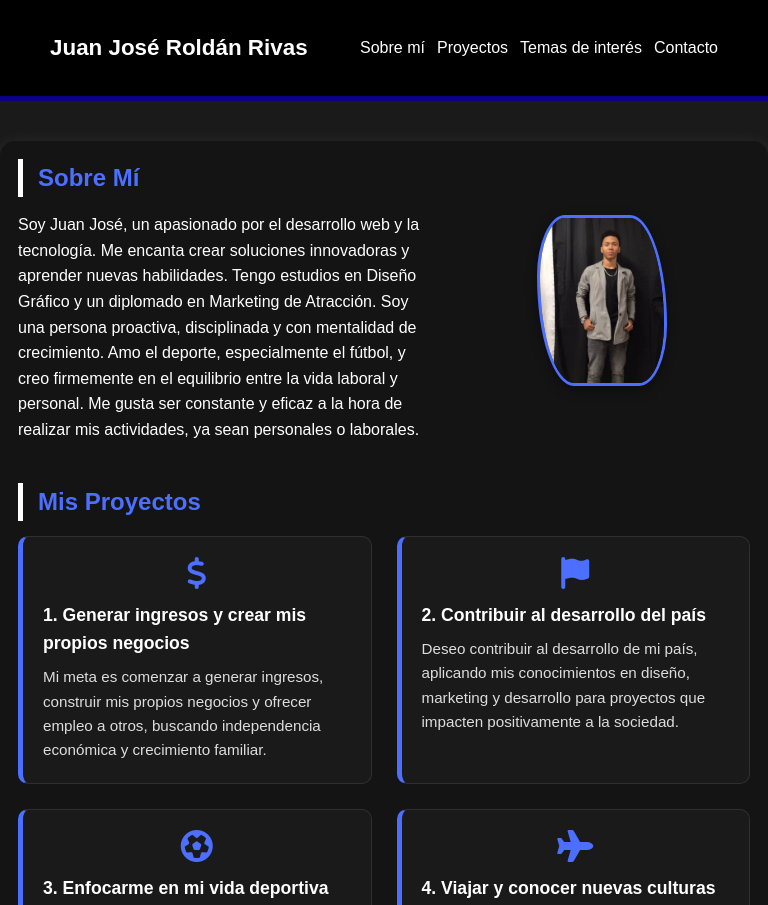
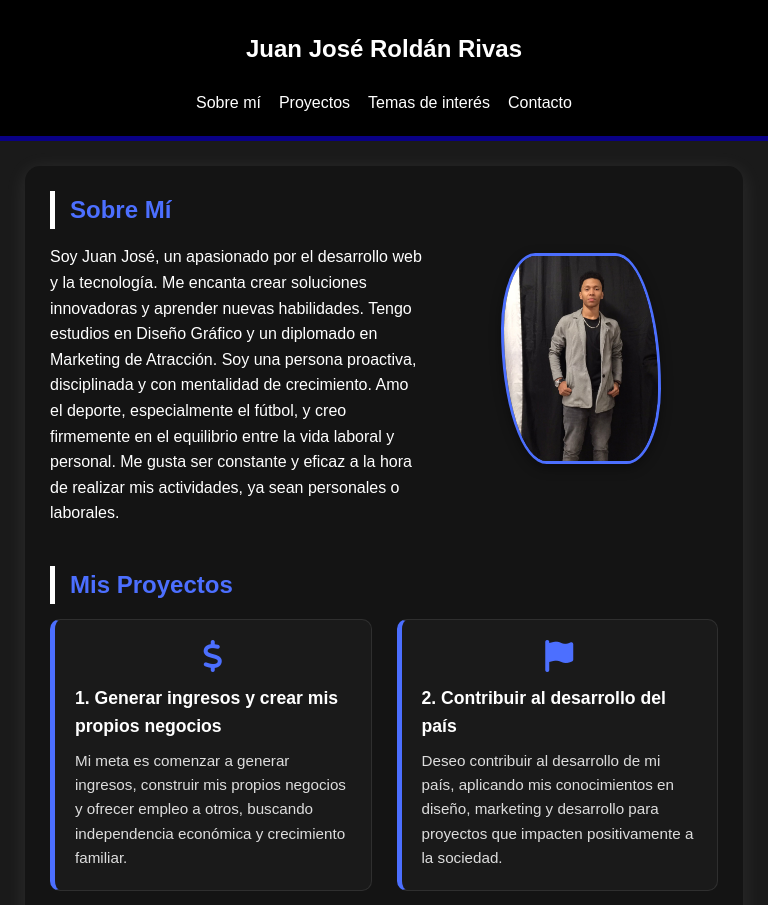
Before and after one commit to majurivas0330-beep/Portafolio-1, a plain HTML site: page index.html in a window 768 px wide. Shown: the top 905 px of the page. Drawn offline with Linux system fonts and the light colour scheme.

Commit message:
Organización del Responsive
Added responsive styles for header, main, and other elements.

```diff
--- a/CSS/style2.css
+++ b/CSS/style2.css
@@ -368,21 +368,61 @@ footer {
   }
 }
 
-@media (max-width: 768px) {
-  main {
-    padding: 18px;
+@media (max-width: 768px) and (min-width: 491px) {
+
+  /* Ajuste del header */
+  header {
+    padding: 20px 30px;
+    flex-direction: column;
+    text-align: center;
+    gap: 12px;
   }
 
   nav ul {
-    flex-direction: linear;
-    gap: 12px;
+    flex-direction: row;
+    flex-wrap: wrap;
+    justify-content: center;
+    gap: 18px;
   }
 
   header h1 {
-    font-size: 1.4em;
+    font-size: 1.5em;
+  }
+
+  /* Ajuste del main */
+  main {
+    padding: 25px;
+    margin: 25px;
+  }
+
+  /* Sobre mí */
+  .sobre-mi-contenedor {
+    flex-direction: row;
+    text-align: left;
+    gap: 20px;
+  }
+
+  .texto-sobre-mi {
+    flex: 1 1 55%;
   }
 
   .imagen-sobre-mi img {
-    max-width: 130px;
+    max-width: 160px;
+  }
+
+  /* Proyectos */
+  .proyecto {
+    flex: 1 1 calc(50% - 15px);
+  }
+
+  /* Temas de interés */
+  .grid-container {
+    grid-template-columns: repeat(2, 1fr);
+    gap: 20px;
+  }
+
+  /* Formulario */
+  button {
+    align-self: flex-start;
   }
 }
```
